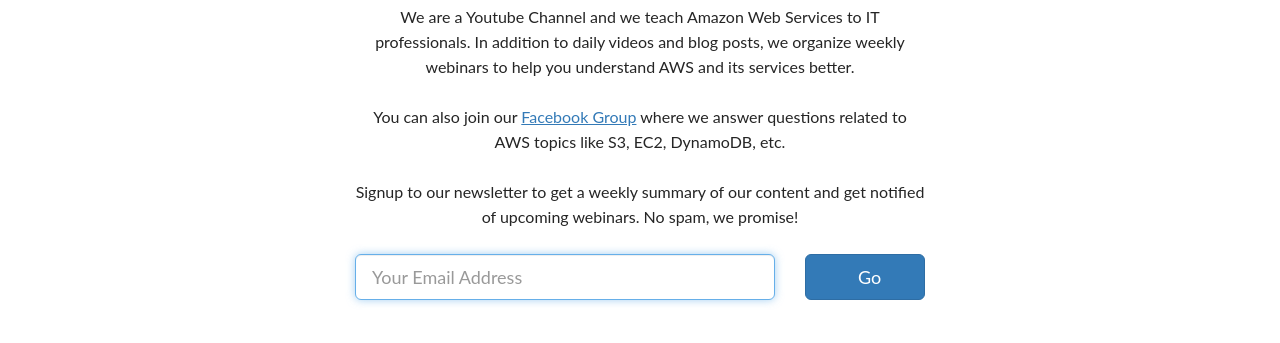
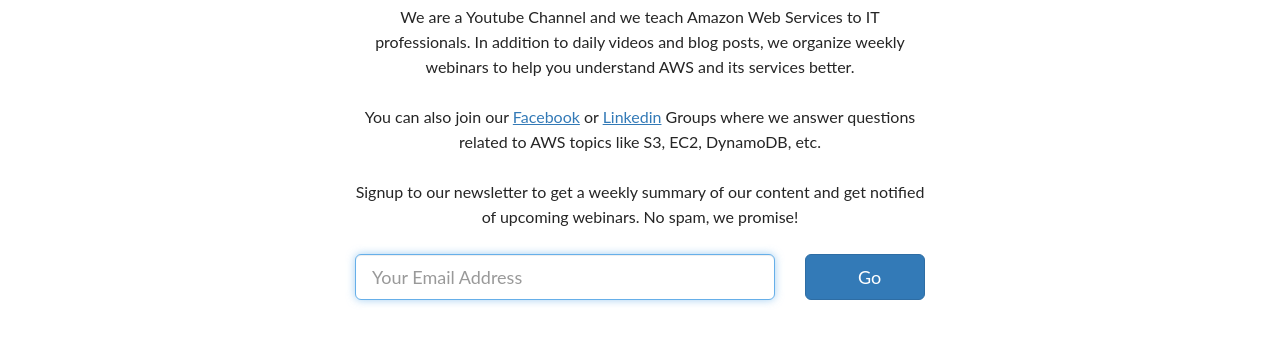
Before and after one commit to aws-tutor/aws-tutor.github.io, a website: page index.html in a window 1280 px wide. Shown: the part 329-672 px from the top of the page. Drawn offline with Linux system fonts and the light colour scheme.

Commit message:
updated linkedin group

```diff
--- a/index.html
+++ b/index.html
@@ -22,7 +22,7 @@
               <div class="about-me-text row">
                 <div class="col-md-12">
                   <p>We are a Youtube Channel and we teach Amazon Web Services to IT professionals. In addition to daily videos and blog posts, we organize weekly webinars to help you understand AWS and its services better.</p><br/>
-                  <p>You can also join our <a href="https://www.facebook.com/groups/awstutor" target="_blank">Facebook Group</a> where we answer questions related to AWS topics like S3, EC2, DynamoDB, etc.</p><br/>
+                  <p>You can also join our <a href="https://www.facebook.com/groups/awstutor" target="_blank">Facebook</a> or <a href="https://www.linkedin.com/groups/10445087/" target="_blank">Linkedin</a> Groups where we answer questions related to AWS topics like S3, EC2, DynamoDB, etc.</p><br/>
                   <p>Signup to our newsletter to get a weekly summary of our content and get notified of upcoming webinars. No spam, we promise!</p>
                   <form
                     action="https://tinyletter.com/awstutor"
```
